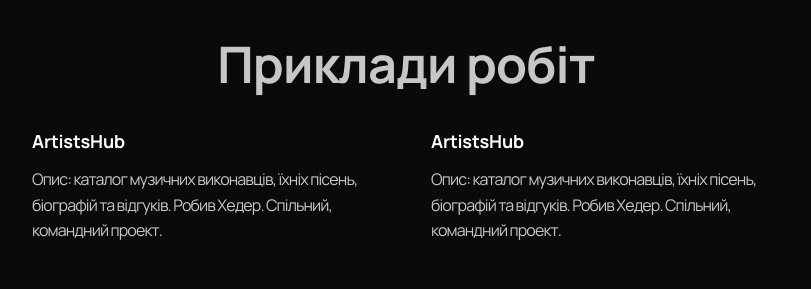
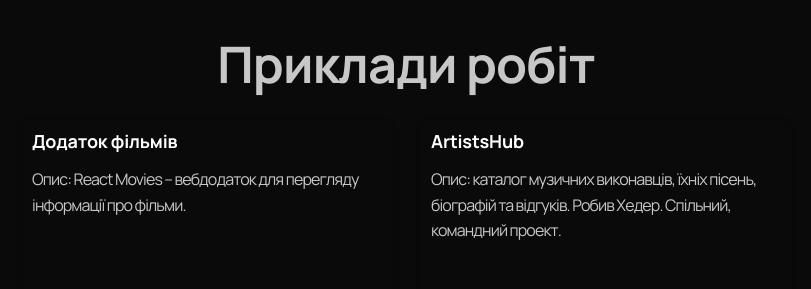
Before and after one commit to ljresetl/portfolio-frontend, a plain HTML site: page index.html in a window 1280 px wide. Shown: the part 2540-2829 px from the top of the page, without its empty margins (234-1045 px from the left). Drawn offline with nearby package versions, Linux system fonts and the light colour scheme; grey boxes are pictures that could not be loaded.

Commit message:
priklad-3 nazva i opis

```diff
--- a/index.html
+++ b/index.html
@@ -409,12 +409,12 @@
           <div class="portfolio-list">
             <!-- прикла -3 початок -->
             <div class="container-section-four-ul-project">
-              <h3 class="project-list-h3" data-i18n="navPortfolioHtwoVQQ">
-                ArtistsHub
+              <h3 class="project-list-h3" data-i18n="navPortfolioHtwoVQQQ">
+                Додаток фільмів
               </h3>
-              <p class="project-list-p-opis" data-i18n="navPortfolioPoneVQQ">
-                Опис: каталог музичних виконавців, їхніх пісень, біографій та
-                відгуків. Робив Хедер. Спільний, командний проект.
+              <p class="project-list-p-opis" data-i18n="navPortfolioPoneVQQQ">
+                Опис: React Movies – вебдодаток для перегляду інформації про
+                фільми.
               </p>
 
               <div class="four-section-image-container">
--- a/translation.js
+++ b/translation.js
@@ -71,7 +71,8 @@ navPortfolioPoneVQQ:"Опис: каталог музичних виконавц
     navPortfolioCSSR: "React - Використано;",
     navPortfolioCSST: "TipeScript - Використано;",
 navPortfolioCSSJ:"JS - Використано;",
-
+    navPortfolioHtwoVQQQ: "Додаток фільмів",
+navPortfolioPoneVQQQ: "Опис: React Movies – вебдодаток для перегляду інформації про фільми.",
   },
   en: {
     navPortfolioPoneVQQ:"Description: a catalog of music artists, their songs, biographies, and reviews. Worked on the Header. A shared, team project.",
@@ -142,8 +143,9 @@ navPortfolioCSSJ:"JS - Використано;",
     navPortfolioHTMLV: "HTML - Desktop version only",
     navPortfolioCSSR: "React – Used;",
     navPortfolioCSST: "TypeScript – Used;",
-
 navPortfolioCSSJ: "JavaScript – Used;",
+    navPortfolioHtwoVQQQ: "Movie App",
+navPortfolioPoneVQQQ: "Description: React Movies – a web app for browsing movie information.",
 
   },
   cz: {
@@ -217,6 +219,8 @@ navPortfolioCSSJ: "JavaScript – Used;",
     navPortfolioCSSR: "React – Použito;",
 navPortfolioCSST: "TypeScript – Použito;",
 navPortfolioCSSJ: "JavaScript – Použito;",
+    navPortfolioHtwoVQQQ: "Aplikace Filmů",
+navPortfolioPoneVQQQ: "Popis: React Movies – webová aplikace pro prohlížení informací o filmech.",
 
   }
 };
```
